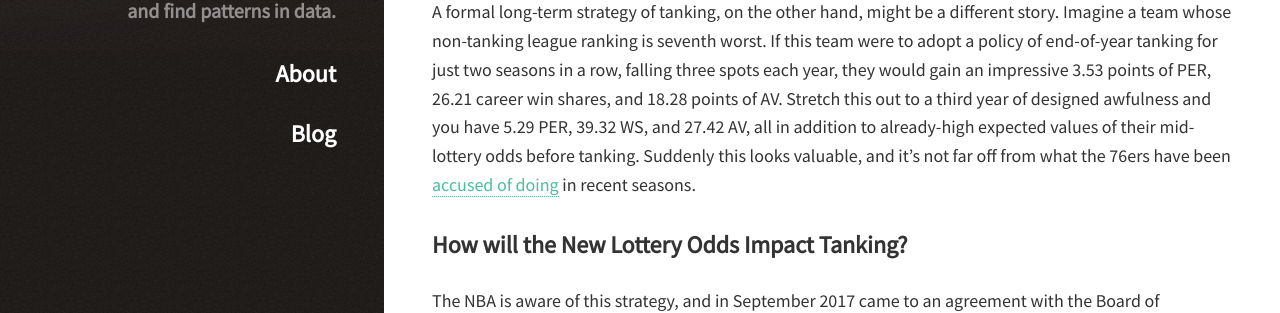
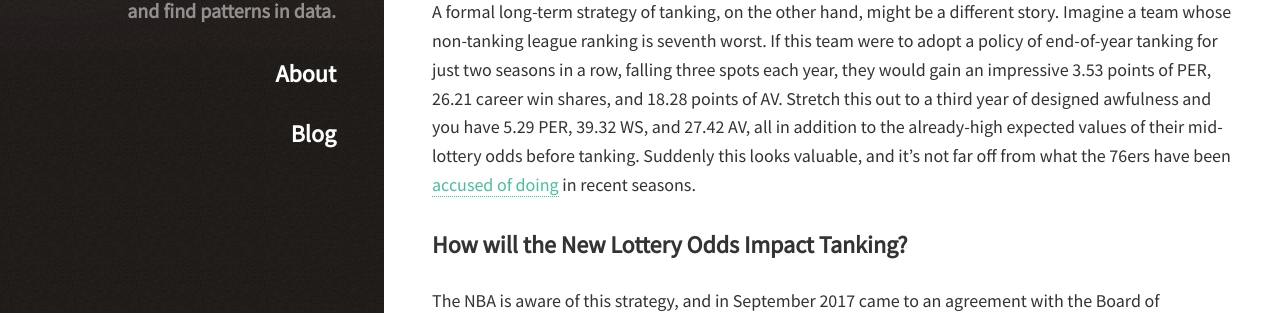
Before and after one commit to jldbc/jldbc.github.io, a Jekyll site: the page built from _posts/2017-11-30-nba-draft.md, in a window 1280 px wide and 900 px high, scrolled down 11800 px. Shown: the part 260-573 px from the top of the window. Built offline with Jekyll 4.4.1, drawn with Linux system fonts in a browser that asks for light colours; some of the changed text lies outside the part shown.

Commit message:
finxing some grammar misses

```diff
--- a/_posts/2017-11-30-nba-draft.md
+++ b/_posts/2017-11-30-nba-draft.md
@@ -154,7 +154,7 @@ Since no sensible team in the playoff hunt is going to throw wins for a better d
 
 Turning to the real-world value of falling in the rankings, however, these values individually aren't shocking. Falling one position in the league rankings is worth an additional 0.62 points of PER, 4.35 career wins, and 3.11 approximate value points **at best.** This is hardly going to turn around a franchise.
 
-A formal long-term strategy of tanking, on the other hand, might be a different story. Imagine a team whose non-tanking league ranking is seventh worst. If this team were to adopt a policy of end-of-year tanking for just two seasons in a row, falling three spots each year, they would gain an impressive 3.53 points of PER, 26.21 career win shares, and 18.28 points of AV. Stretch this out to a third year of designed awfulness and you have 5.29 PER, 39.32 WS, and 27.42 AV, all in addition to already-high expected values of their mid-lottery odds before tanking. Suddenly this looks valuable, and it's not far off from what the 76ers have been [accused of doing](https://www.nytimes.com/2014/12/05/sports/basketball/philadelphia-76ers-take-the-low-road-to-the-top.html) in recent seasons.
+A formal long-term strategy of tanking, on the other hand, might be a different story. Imagine a team whose non-tanking league ranking is seventh worst. If this team were to adopt a policy of end-of-year tanking for just two seasons in a row, falling three spots each year, they would gain an impressive 3.53 points of PER, 26.21 career win shares, and 18.28 points of AV. Stretch this out to a third year of designed awfulness and you have 5.29 PER, 39.32 WS, and 27.42 AV, all in addition to the already-high expected values of their mid-lottery odds before tanking. Suddenly this looks valuable, and it's not far off from what the 76ers have been [accused of doing](https://www.nytimes.com/2014/12/05/sports/basketball/philadelphia-76ers-take-the-low-road-to-the-top.html) in recent seasons.
 
 ## How will the New Lottery Odds Impact Tanking?
 
```
Also changed, not shown: other parts of _posts/2017-11-30-nba-draft.md (+1 -1 lines).
